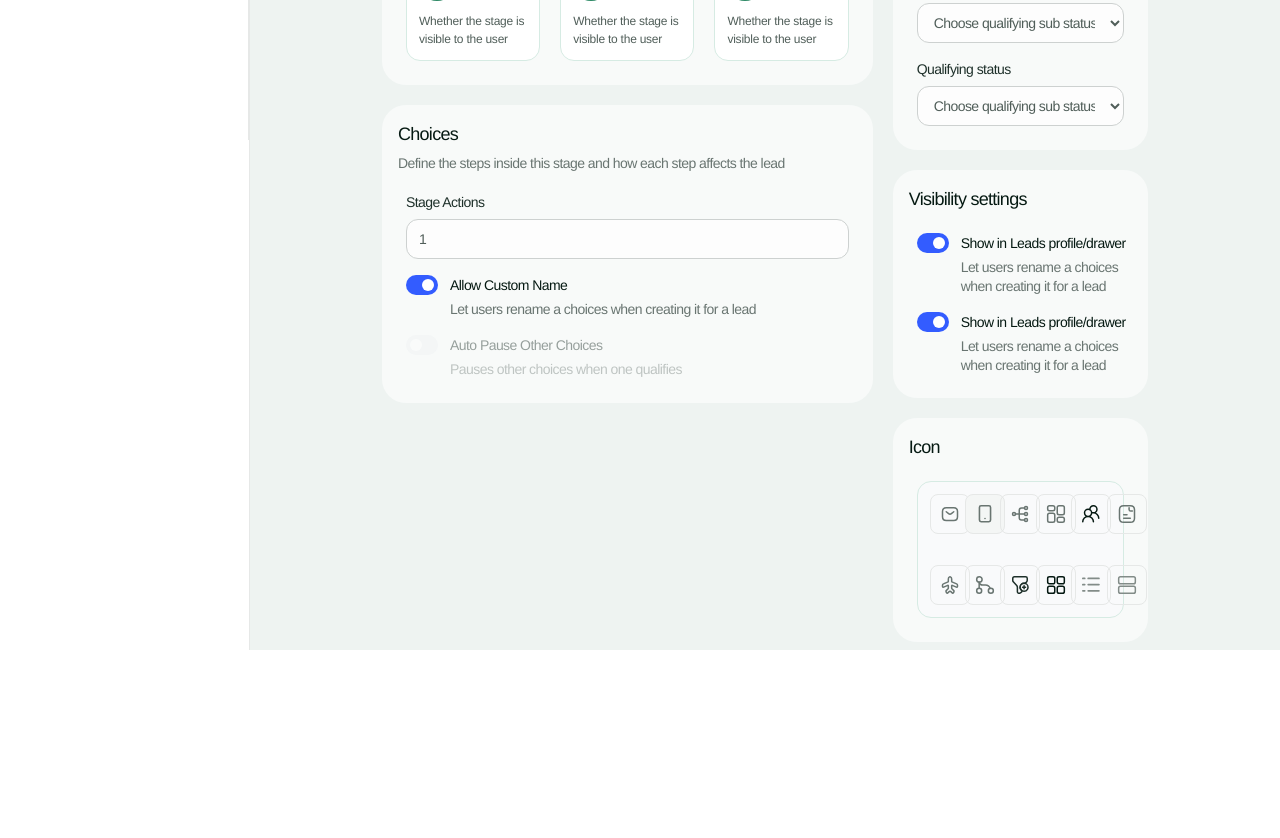
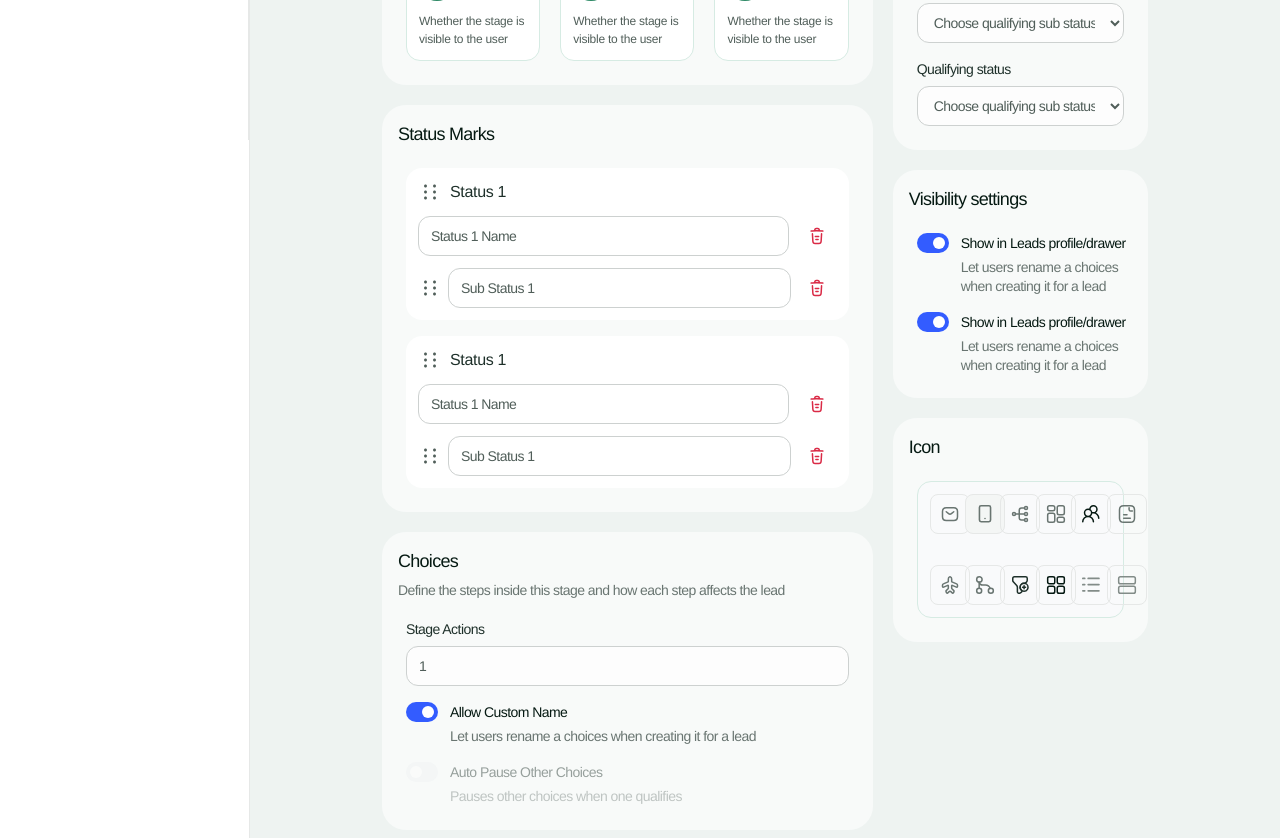
Before and after one commit to marketlubeDev/Xale-client, a React (Vite) app: page / in a window 1280 px wide. Shown: the part 660-1498 px from the top of the page. Before the commit the page ends 1310 px from the top, so only its background shows below. Built offline with nearby package versions, Linux system fonts and the light colour scheme.

Commit message:
status drag

```diff
--- /dev/null
+++ b/src/components/status/StatusCard.tsx
@@ -0,0 +1,87 @@
+import { DragIcon, DeleteIcon } from '../../utilities/icons';
+
+interface SubStatus {
+  id: string | number;
+  name: string;
+}
+
+interface StatusCardProps {
+  statusTitle: string;
+  statusName: string;
+  subStatuses?: SubStatus[];
+  onStatusNameChange?: (value: string) => void;
+  onSubStatusNameChange?: (id: string | number, value: string) => void;
+  onDeleteStatus?: () => void;
+  onDeleteSubStatus?: (id: string | number) => void;
+  className?: string;
+}
+
+export function StatusCard({
+  statusTitle,
+  statusName,
+  subStatuses = [],
+  onStatusNameChange,
+  onSubStatusNameChange,
+  onDeleteStatus,
+  onDeleteSubStatus,
+  className = '',
+}: StatusCardProps) {
+  return (
+    <div className={`bg-white flex flex-col gap-[12px] items-start p-[12px] rounded-[16px] ${className}`}>
+      {/* Status Header */}
+      <div className="flex gap-[8px] items-center w-full">
+        <div className="shrink-0 cursor-grab active:cursor-grabbing">
+          <DragIcon size={24} color="var(--color-black-7)" />
+        </div>
+        <p className="text-b2-med text-[var(--color-text-primary)] tracking-[-0.32px] flex-1">
+          {statusTitle}
+        </p>
+      </div>
+
+      {/* Status Name Input */}
+      <div className="flex gap-[8px] items-start w-full">
+        <div className="flex-1 bg-[var(--color-bg-input-field)] border border-[var(--color-border-input)] h-[40px] rounded-[12px]">
+          <input
+            type="text"
+            value={statusName}
+            onChange={(e) => onStatusNameChange?.(e.target.value)}
+            placeholder="Status name"
+            className="text-b4 text-[var(--color-text-secondary)] w-full h-full px-[12px] py-[12px] rounded-[inherit] bg-transparent outline-none placeholder:text-[var(--color-text-secondary)]"
+          />
+        </div>
+        <button
+          onClick={onDeleteStatus}
+          className="flex items-center justify-center size-[40px] rounded-[12px] shrink-0 hover:bg-[var(--color-bg-hover)] transition-colors"
+        >
+          <DeleteIcon size={18} color="var(--color-error)" />
+        </button>
+      </div>
+
+      {/* Sub-statuses */}
+      {subStatuses.map((subStatus) => (
+        <div key={subStatus.id} className="flex gap-[6px] items-center w-full">
+          <div className="shrink-0 cursor-grab active:cursor-grabbing">
+            <DragIcon size={24} color="var(--color-black-7)" />
+          </div>
+          <div className="flex-1 bg-[var(--color-bg-input-field)] border border-[var(--color-border-input)] h-[40px] rounded-[12px]">
+            <input
+              type="text"
+              value={subStatus.name}
+              onChange={(e) => onSubStatusNameChange?.(subStatus.id, e.target.value)}
+              placeholder="Sub status name"
+              className="text-b4 text-[var(--color-text-secondary)] w-full h-full px-[12px] py-[12px] rounded-[inherit] bg-transparent outline-none placeholder:text-[var(--color-text-secondary)]"
+            />
+          </div>
+          <button
+            onClick={() => onDeleteSubStatus?.(subStatus.id)}
+            className="flex items-center justify-center size-[40px] rounded-[12px] shrink-0 hover:bg-[var(--color-bg-hover)] transition-colors"
+          >
+            <DeleteIcon size={18} color="var(--color-error)" />
+          </button>
+        </div>
+      ))}
+    </div>
+  );
+}
+
+export default StatusCard;
--- a/src/index.css
+++ b/src/index.css
@@ -6,6 +6,7 @@
   /* Color Variables - Black Shades */
   --color-black-10: #051912;
   --color-black-8: #374741;
+  --color-black-7: #505E59;
   --color-black-6: #697571;
   --color-black-5: #828c88;
   --color-black-4: #9BA3A0;
--- a/src/pages/Addstage.tsx
+++ b/src/pages/Addstage.tsx
@@ -28,6 +28,7 @@ import ToggleItem from "../components/common/ToggleItem";
 import FormSelector from "../components/common/FormSelector";
 import IconButton from "../components/common/IconButton";
 import IconButtonGrid from "../components/common/IconButtonGrid";
+import StatusCard from "../components/status/StatusCard";
 
 function Addstage() {
   const stageCapabilities = [
@@ -123,6 +124,31 @@ function Addstage() {
                     />
                   ))}
                 </ToggleCardGroup>
+              </FormSection>
+
+              <FormSection title="Status Marks">
+                <StatusCard
+                  statusTitle="Status 1"
+                  statusName="Status 1 Name"
+                  subStatuses={[
+                    { id: 1, name: "Sub Status 1" },
+                  ]}
+                  onStatusNameChange={() => {}}
+                  onSubStatusNameChange={() => {}}
+                  onDeleteStatus={() => {}}
+                  onDeleteSubStatus={() => {}}
+                />
+                <StatusCard
+                  statusTitle="Status 1"
+                  statusName="Status 1 Name"
+                  subStatuses={[
+                    { id: 1, name: "Sub Status 1" },
+                  ]}
+                  onStatusNameChange={() => {}}
+                  onSubStatusNameChange={() => {}}
+                  onDeleteStatus={() => {}}
+                  onDeleteSubStatus={() => {}}
+                />
               </FormSection>
 
               <FormSection
--- a/src/utilities/icons.tsx
+++ b/src/utilities/icons.tsx
@@ -744,3 +744,109 @@ export function TrendDownIcon({
 
 
 //........................................................Add stage Icons..............................................................
+
+export function DragIcon({
+  color = "var(--color-black-7)",
+  size = 24,
+  className,
+}: IconProps): React.ReactElement {
+  return (
+    <svg
+      className={className}
+      xmlns="http://www.w3.org/2000/svg"
+      width={size}
+      height={size}
+      viewBox="0 0 24 24"
+      fill="none"
+    >
+      <path
+        d="M9 6C9 6.82843 8.32843 7.5 7.5 7.5C6.67157 7.5 6 6.82843 6 6C6 5.17157 6.67157 4.5 7.5 4.5C8.32843 4.5 9 5.17157 9 6Z"
+        fill={color}
+      />
+      <path
+        d="M9 12C9 12.8284 8.32843 13.5 7.5 13.5C6.67157 13.5 6 12.8284 6 12C6 11.1716 6.67157 10.5 7.5 10.5C8.32843 10.5 9 11.1716 9 12Z"
+        fill={color}
+      />
+      <path
+        d="M7.5 19.5C8.32843 19.5 9 18.8284 9 18C9 17.1716 8.32843 16.5 7.5 16.5C6.67157 16.5 6 17.1716 6 18C6 18.8284 6.67157 19.5 7.5 19.5Z"
+        fill={color}
+      />
+      <path
+        d="M18 6C18 6.82843 17.3284 7.5 16.5 7.5C15.6716 7.5 15 6.82843 15 6C15 5.17157 15.6716 4.5 16.5 4.5C17.3284 4.5 18 5.17157 18 6Z"
+        fill={color}
+      />
+      <path
+        d="M16.5 13.5C17.3284 13.5 18 12.8284 18 12C18 11.1716 17.3284 10.5 16.5 10.5C15.6716 10.5 15 11.1716 15 12C15 12.8284 15.6716 13.5 16.5 13.5Z"
+        fill={color}
+      />
+      <path
+        d="M18 18C18 18.8284 17.3284 19.5 16.5 19.5C15.6716 19.5 15 18.8284 15 18C15 17.1716 15.6716 16.5 16.5 16.5C17.3284 16.5 18 17.1716 18 18Z"
+        fill={color}
+      />
+    </svg>
+  );
+}
+
+export function DeleteIcon({
+  color = "var(--color-error)",
+  size = 18,
+  className,
+}: IconProps): React.ReactElement {
+  return (
+    <svg
+      className={className}
+      xmlns="http://www.w3.org/2000/svg"
+      width={size}
+      height={size}
+      viewBox="0 0 16 18"
+      fill="none"
+    >
+      <path
+        d="M13.8333 4.08333C11.6833 3.86667 9.51667 3.75 7.35833 3.75C6 3.75 4.64167 3.81667 3.28333 3.95L2.16667 4.08333M5.66667 3.39167L5.81667 2.525C5.925 1.89167 6 1.41667 7.10833 1.41667H8.89167C10 1.41667 10.0833 1.91667 10.1833 2.53333L10.3333 3.39167M12.5667 6.84167L12.1333 14.3083C12.0667 15.5833 12 16.5833 9.89167 16.5833H6.10833C4 16.5833 3.93333 15.5833 3.86667 14.3083L3.43333 6.84167M6.88333 12.4167H9.10833M6.33333 9.41667H9.66667"
+        stroke={color}
+        strokeWidth="1.5"
+        strokeLinecap="round"
+        strokeLinejoin="round"
+      />
+    </svg>
+  );
+}
+
+export function InfoIcon({
+  color = "var(--color-black-4)",
+  size = 16,
+  className,
+}: IconProps): React.ReactElement {
+  return (
+    <svg
+      className={className}
+      xmlns="http://www.w3.org/2000/svg"
+      width={size}
+      height={size}
+      viewBox="0 0 16 16"
+      fill="none"
+    >
+      <path
+        d="M8 14.6666C11.6819 14.6666 14.6667 11.6819 14.6667 7.99998C14.6667 4.31808 11.6819 1.33331 8 1.33331C4.3181 1.33331 1.33333 4.31808 1.33333 7.99998C1.33333 11.6819 4.3181 14.6666 8 14.6666Z"
+        stroke={color}
+        strokeWidth="1.5"
+        strokeLinecap="round"
+        strokeLinejoin="round"
+      />
+      <path
+        d="M8 5.33331V8.66665"
+        stroke={color}
+        strokeWidth="1.5"
+        strokeLinecap="round"
+        strokeLinejoin="round"
+      />
+      <path
+        d="M7.99634 10.6667H8.00233"
+        stroke={color}
+        strokeWidth="2"
+        strokeLinecap="round"
+        strokeLinejoin="round"
+      />
+    </svg>
+  );
+}
```
